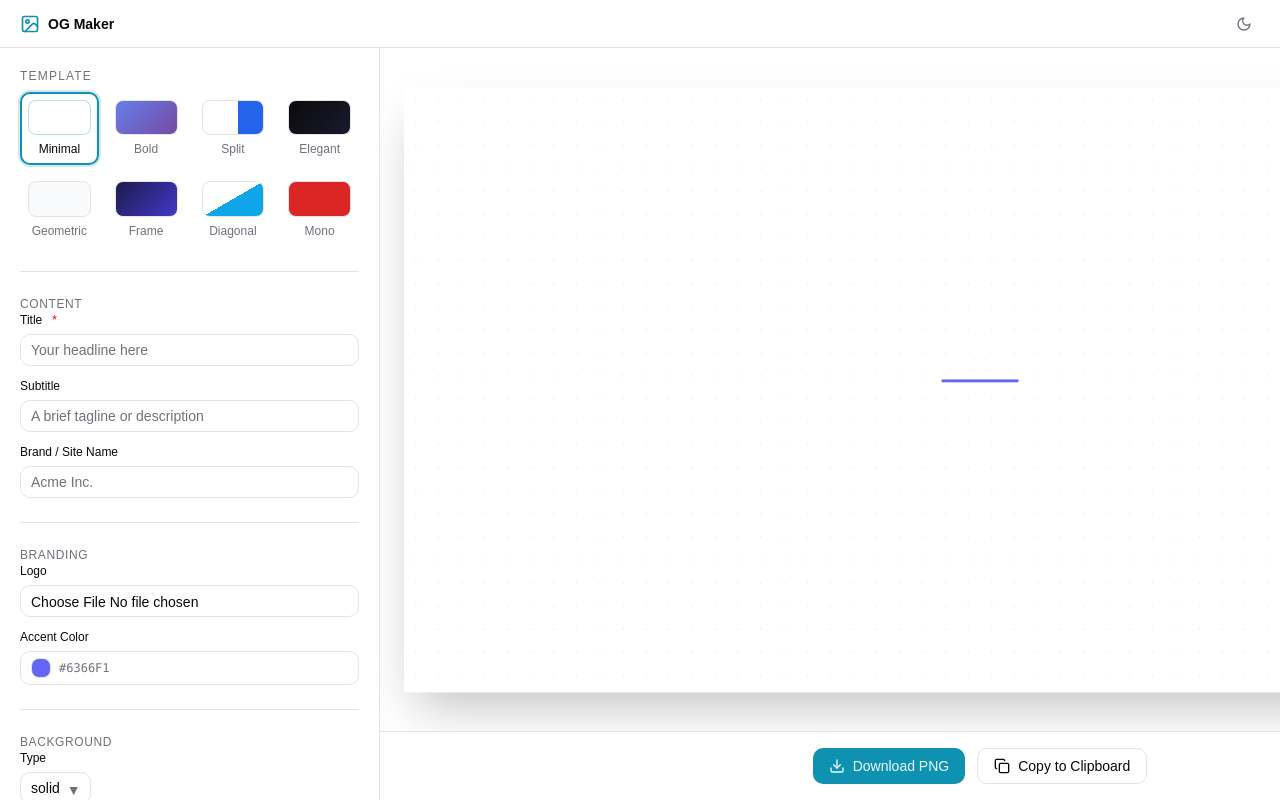
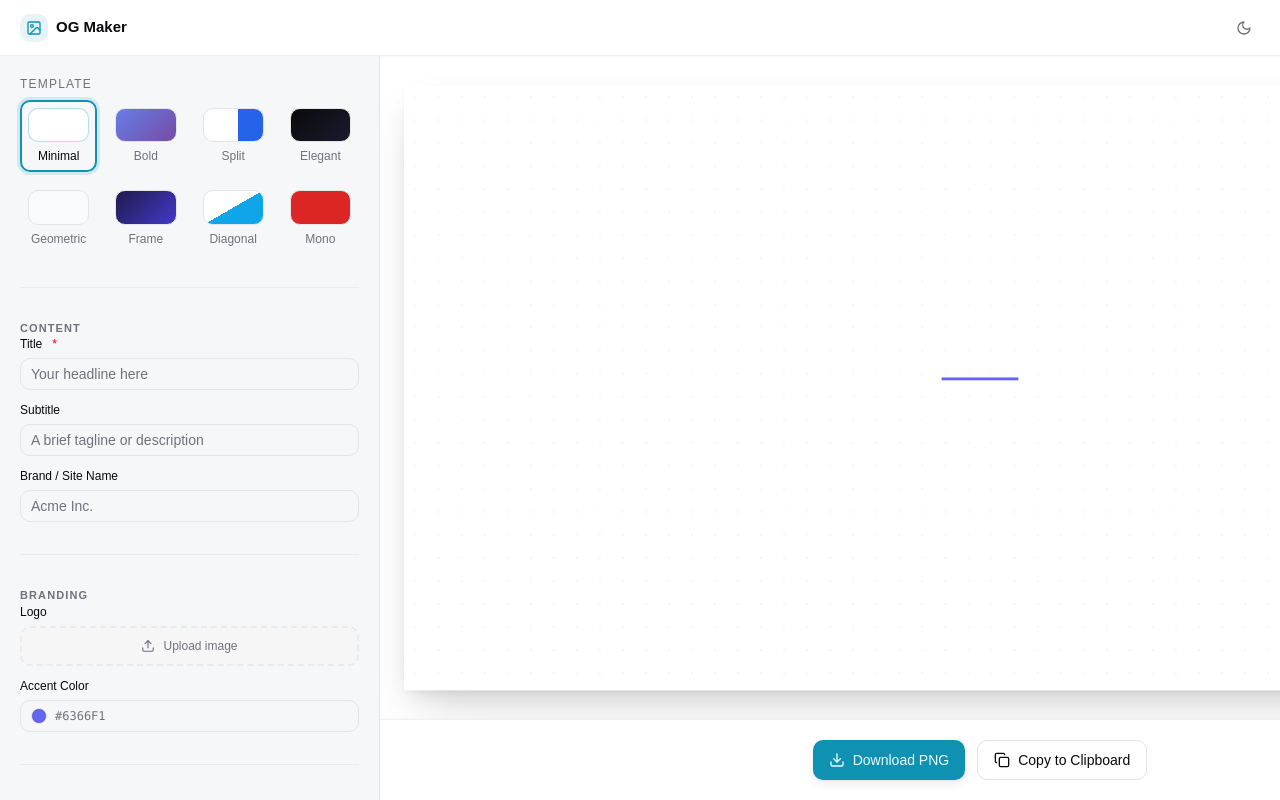
Before and after one commit to ethrmor/og-maker, a React (Vite) app: page / in a window 1280 px wide. Built offline with nearby package versions, Linux system fonts and the light colour scheme; some icons are missing.

Commit message:
Overhaul editor UI: sidebar, header, forms, and preview area

```diff
--- a/src/components/editor/editor-sidebar.tsx
+++ b/src/components/editor/editor-sidebar.tsx
@@ -24,8 +24,8 @@ function EditorSidebar({
   const brandingFields = EDITOR_FIELDS.filter((f) => f.group === "branding");
 
   return (
-    <div className="flex h-full flex-col overflow-y-auto border-r border-border bg-background">
-      <div className="flex flex-col gap-6 p-5">
+    <div className="flex h-full flex-col overflow-y-auto border-r border-border bg-surface">
+      <div className="flex flex-col gap-8 p-5">
         {/* Template picker */}
         <TemplatePicker
           selectedId={selectedTemplateId}
@@ -33,11 +33,11 @@ function EditorSidebar({
         />
 
         {/* Divider */}
-        <div className="h-px bg-border" />
+        <div className="h-px bg-border/60" />
 
         {/* Content fields */}
         <fieldset className="flex flex-col gap-3">
-          <legend className="text-xs font-medium uppercase tracking-wider text-muted-foreground">
+          <legend className="text-[11px] font-semibold uppercase tracking-widest text-muted-foreground">
             Content
           </legend>
           {contentFields.map((field) => (
@@ -74,10 +74,14 @@ function EditorSidebar({
                       </button>
                     </div>
                   )}
+                  <label className="flex items-center justify-center gap-2 rounded-lg border-2 border-dashed border-border/70 bg-muted/30 px-3 py-2.5 text-xs text-muted-foreground cursor-pointer transition-colors hover:border-primary/40 hover:bg-primary/5 hover:text-foreground">
+                    <svg width="14" height="14" viewBox="0 0 24 24" fill="none" stroke="currentColor" strokeWidth="2" strokeLinecap="round" strokeLinejoin="round"><path d="M21 15v4a2 2 0 0 1-2 2H5a2 2 0 0 1-2-2v-4"/><polyline points="17 8 12 3 7 8"/><line x1="12" y1="3" x2="12" y2="15"/></svg>
+                    Upload image
                     <Input
                       id={field.key}
                       type="file"
                       accept="image/*"
+                      className="sr-only"
                       onChange={(e) => {
                         const file = e.target.files?.[0];
                         if (file) {
@@ -86,6 +90,7 @@ function EditorSidebar({
                         }
                       }}
                     />
+                  </label>
                 </div>
               )}
               {field.type === "color" && (
@@ -99,11 +104,11 @@ function EditorSidebar({
         </fieldset>
 
         {/* Divider */}
-        <div className="h-px bg-border" />
+        <div className="h-px bg-border/60" />
 
         {/* Branding fields (non-content, non-file) */}
         <fieldset className="flex flex-col gap-3">
-          <legend className="text-xs font-medium uppercase tracking-wider text-muted-foreground">
+          <legend className="text-[11px] font-semibold uppercase tracking-widest text-muted-foreground">
             Branding
           </legend>
           {brandingFields.map((field) => (
@@ -129,10 +134,14 @@ function EditorSidebar({
                       </button>
                     </div>
                   )}
+                  <label className="flex items-center justify-center gap-2 rounded-lg border-2 border-dashed border-border/70 bg-muted/30 px-3 py-2.5 text-xs text-muted-foreground cursor-pointer transition-colors hover:border-primary/40 hover:bg-primary/5 hover:text-foreground">
+                    <svg width="14" height="14" viewBox="0 0 24 24" fill="none" stroke="currentColor" strokeWidth="2" strokeLinecap="round" strokeLinejoin="round"><path d="M21 15v4a2 2 0 0 1-2 2H5a2 2 0 0 1-2-2v-4"/><polyline points="17 8 12 3 7 8"/><line x1="12" y1="3" x2="12" y2="15"/></svg>
+                    Upload image
                     <Input
                       id={field.key}
                       type="file"
                       accept="image/*"
+                      className="sr-only"
                       onChange={(e) => {
                         const file = e.target.files?.[0];
                         if (file) {
@@ -141,6 +150,7 @@ function EditorSidebar({
                         }
                       }}
                     />
+                  </label>
                 </div>
               )}
               {field.type === "color" && (
@@ -154,11 +164,11 @@ function EditorSidebar({
         </fieldset>
 
         {/* Divider */}
-        <div className="h-px bg-border" />
+        <div className="h-px bg-border/60" />
 
         {/* Background section */}
         <fieldset className="flex flex-col gap-3">
-          <legend className="text-xs font-medium uppercase tracking-wider text-muted-foreground">
+          <legend className="text-[11px] font-semibold uppercase tracking-widest text-muted-foreground">
             Background
           </legend>
 
@@ -231,9 +241,13 @@ function EditorSidebar({
                   </button>
                 </div>
               )}
+              <label className="flex items-center justify-center gap-2 rounded-lg border-2 border-dashed border-border/70 bg-muted/30 px-3 py-2.5 text-xs text-muted-foreground cursor-pointer transition-colors hover:border-primary/40 hover:bg-primary/5 hover:text-foreground">
+                <svg width="14" height="14" viewBox="0 0 24 24" fill="none" stroke="currentColor" strokeWidth="2" strokeLinecap="round" strokeLinejoin="round"><path d="M21 15v4a2 2 0 0 1-2 2H5a2 2 0 0 1-2-2v-4"/><polyline points="17 8 12 3 7 8"/><line x1="12" y1="3" x2="12" y2="15"/></svg>
+                Upload image
                 <Input
                   type="file"
                   accept="image/*"
+                  className="sr-only"
                   onChange={(e) => {
                     const file = e.target.files?.[0];
                     if (file) {
@@ -242,6 +256,7 @@ function EditorSidebar({
                     }
                   }}
                 />
+              </label>
             </div>
           )}
         </fieldset>
--- a/src/components/editor/og-editor.tsx
+++ b/src/components/editor/og-editor.tsx
@@ -19,11 +19,12 @@ function OgEditor() {
   return (
     <div className="flex h-screen flex-col overflow-hidden bg-background text-foreground">
       {/* Header */}
-      <header className="flex h-12 shrink-0 items-center justify-between border-b border-border px-5">
+      <header className="flex h-14 shrink-0 items-center justify-between border-b border-border/50 shadow-[0_1px_3px_-1px_rgba(0,0,0,0.06)] dark:shadow-[0_1px_3px_-1px_rgba(0,0,0,0.3)] px-5">
         <div className="flex items-center gap-2">
+          <div className="flex items-center justify-center size-7 rounded-lg bg-primary/10">
             <svg
-            width="20"
-            height="20"
+              width="16"
+              height="16"
               viewBox="0 0 24 24"
               fill="none"
               stroke="currentColor"
@@ -36,7 +37,8 @@ function OgEditor() {
               <circle cx="9" cy="9" r="2" />
               <path d="m21 15-3.086-3.086a2 2 0 0 0-2.828 0L6 21" />
             </svg>
-          <span className="text-sm font-semibold">OG Maker</span>
+          </div>
+          <span className="text-[15px] font-bold">OG Maker</span>
         </div>
         <ThemeToggle />
       </header>
--- a/src/components/editor/preview-canvas.tsx
+++ b/src/components/editor/preview-canvas.tsx
@@ -55,7 +55,7 @@ function PreviewCanvas({
         className="flex flex-1 items-center justify-center overflow-hidden"
         style={{
           backgroundImage:
-            "radial-gradient(circle, var(--color-border) 1px, transparent 1px)",
+            "radial-gradient(circle, color-mix(in oklch, var(--color-border) 40%, transparent) 0.75px, transparent 0.75px)",
           backgroundSize: "16px 16px",
         }}
       >
@@ -71,7 +71,7 @@ function PreviewCanvas({
           <div
             ref={canvasRef}
             style={{ width: 1200, height: 630 }}
-            className="shadow-2xl"
+            className="shadow-[0_4px_6px_-1px_rgba(0,0,0,0.05),0_10px_25px_-5px_rgba(0,0,0,0.08),0_25px_50px_-12px_rgba(0,0,0,0.15)]"
           >
             <TemplateComponent fields={fields} />
           </div>
@@ -79,12 +79,12 @@ function PreviewCanvas({
       </div>
 
       {/* Export actions */}
-      <div className="flex items-center justify-center gap-3 border-t border-border bg-background px-6 py-4">
+      <div className="flex items-center justify-center gap-3 border-t border-border/50 shadow-[0_-1px_3px_-1px_rgba(0,0,0,0.06)] dark:shadow-[0_-1px_3px_-1px_rgba(0,0,0,0.3)] bg-background px-6 py-5">
         <button
           type="button"
           onClick={() => download()}
           disabled={isExporting}
-          className="inline-flex h-9 items-center gap-2 rounded-lg bg-primary px-4 text-sm font-medium text-primary-foreground transition-colors hover:bg-primary/90 disabled:pointer-events-none disabled:opacity-50"
+          className="inline-flex h-10 items-center gap-2 rounded-lg bg-primary px-4 text-sm font-medium text-primary-foreground transition-all duration-200 hover:bg-primary/90 shadow-[0_1px_2px_rgba(0,0,0,0.05),0_4px_12px_rgba(0,0,0,0.08)] hover:shadow-[0_1px_2px_rgba(0,0,0,0.05),0_6px_16px_rgba(0,0,0,0.12)] disabled:pointer-events-none disabled:opacity-50"
         >
           {isExporting ? (
             <span className="size-4 animate-spin rounded-full border-2 border-current border-t-transparent" />
@@ -110,7 +110,7 @@ function PreviewCanvas({
           type="button"
           onClick={() => copyToClipboard()}
           disabled={isExporting}
-          className="inline-flex h-9 items-center gap-2 rounded-lg border border-input bg-background px-4 text-sm font-medium transition-colors hover:bg-accent hover:text-accent-foreground disabled:pointer-events-none disabled:opacity-50"
+          className="inline-flex h-10 items-center gap-2 rounded-lg border border-input bg-background px-4 text-sm font-medium transition-all duration-200 hover:bg-accent hover:text-accent-foreground hover:shadow-sm disabled:pointer-events-none disabled:opacity-50"
         >
           <svg
             width="16"
--- a/src/components/editor/template-picker.tsx
+++ b/src/components/editor/template-picker.tsx
@@ -15,23 +15,23 @@ function TemplatePicker({ selectedId, onSelect }: TemplatePickerProps) {
       >
         Template
       </span>
-      <div className="grid grid-cols-4 gap-2">
+      <div className="grid grid-cols-4 gap-2.5">
         {TEMPLATES.map((template) => (
           <button
             key={template.id}
             type="button"
             onClick={() => onSelect(template.id)}
             className={cn(
-              "group relative flex flex-col items-center gap-1.5 rounded-lg border-2 p-1.5 transition-all",
+              "group relative flex flex-col items-center gap-1.5 rounded-lg border-2 p-1.5 transition-all duration-200",
               selectedId === template.id
-                ? "border-primary ring-2 ring-primary/20"
-                : "border-transparent hover:border-border"
+                ? "border-primary shadow-[0_0_0_3px] shadow-primary/15 ring-0"
+                : "border-transparent hover:border-border hover:scale-[1.03] hover:-translate-y-0.5"
             )}
           >
             {/* Thumbnail */}
             <div
               className={cn(
-                "aspect-video w-full rounded-md border",
+                "aspect-video w-full rounded-lg border overflow-hidden",
                 selectedId === template.id
                   ? "border-primary/30"
                   : "border-border"
--- a/src/components/ui/color-picker.tsx
+++ b/src/components/ui/color-picker.tsx
@@ -17,10 +17,10 @@ function ColorPicker({ value, onChange, className }: ColorPickerProps) {
       <button
         type="button"
         onClick={() => setIsOpen(!isOpen)}
-        className="flex items-center gap-2 rounded-lg border border-input px-2.5 py-1.5 text-sm transition-colors hover:bg-accent"
+        className="flex h-8 items-center gap-2 rounded-lg border border-input px-2.5 py-1.5 text-sm transition-colors hover:bg-accent"
       >
         <span
-          className="size-5 rounded-md border border-border shrink-0"
+          className="size-4 rounded-full border border-border shrink-0 shadow-[inset_0_0_0_1px_rgba(0,0,0,0.1)]"
           style={{ backgroundColor: value }}
         />
         <span className="text-muted-foreground font-mono text-xs">
--- a/src/index.css
+++ b/src/index.css
@@ -38,6 +38,8 @@
     --sidebar-accent-foreground: oklch(0.21 0.006 285.885);
     --sidebar-border: oklch(0.92 0.004 286.32);
     --sidebar-ring: oklch(0.705 0.015 286.067);
+    --surface: oklch(0.975 0.002 260);
+    --surface-foreground: oklch(0.141 0.005 285.823);
 }
 
 .dark {
@@ -56,7 +58,8 @@
     --accent: oklch(0.274 0.006 286.033);
     --accent-foreground: oklch(0.985 0 0);
     --destructive: oklch(0.704 0.191 22.216);
-    --border: oklch(1 0 0 / 10%);
+    --border: oklch(1 0 0 / 12%);
+    --input: oklch(1 0 0 / 12%);
     --input: oklch(1 0 0 / 15%);
     --ring: oklch(0.552 0.016 285.938);
     --chart-1: oklch(0.87 0.12 207);
@@ -72,6 +75,8 @@
     --sidebar-accent-foreground: oklch(0.985 0 0);
     --sidebar-border: oklch(1 0 0 / 10%);
     --sidebar-ring: oklch(0.552 0.016 285.938);
+    --surface: oklch(0.18 0.005 285);
+    --surface-foreground: oklch(0.985 0 0);
 }
 
 @theme inline {
@@ -114,6 +119,8 @@
     --radius-2xl: calc(var(--radius) + 8px);
     --radius-3xl: calc(var(--radius) + 12px);
     --radius-4xl: calc(var(--radius) + 16px);
+    --color-surface: var(--surface);
+    --color-surface-foreground: var(--surface-foreground);
 }
 
 @layer base {
@@ -122,6 +129,9 @@
     }
   body {
     @apply font-sans bg-background text-foreground;
+  button, [role="button"], input, select, textarea, [data-slot="select-trigger"] {
+    @apply transition-colors duration-150;
+  }
     }
   html {
     @apply font-sans;
```
Lines whose indentation alone changed are shown as unchanged.
